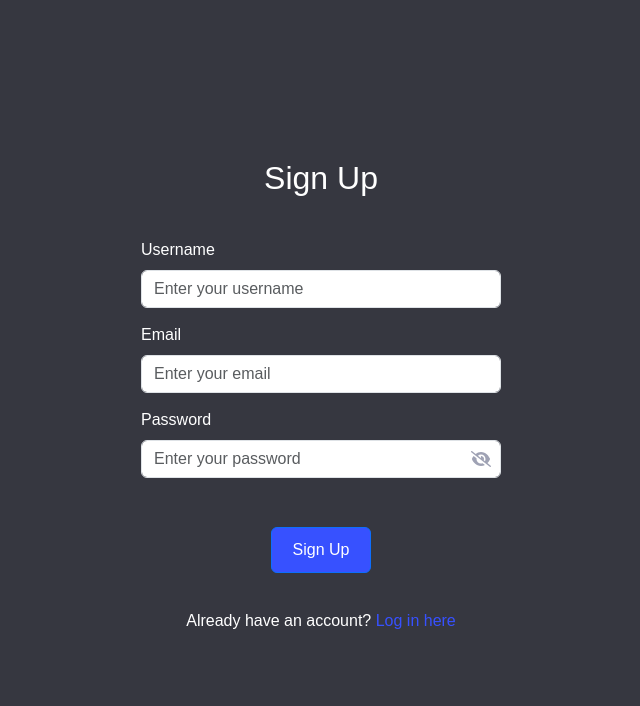
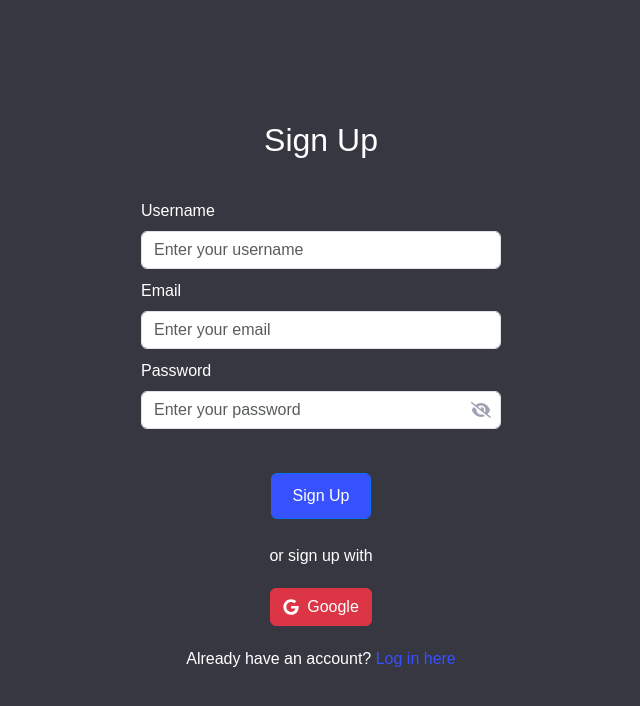
Before and after one commit to Sailesh75/PERN-todo, a React (Vite) app in the folder client/: page /signup in a window 1280 px wide. Shown: the top 706 px of the page, without its empty margins (319-959 px from the left). Built offline with nearby package versions, Linux system fonts and the light colour scheme; no server answers.

Commit message:
google outh integrated

```diff
--- a/client/package.json
+++ b/client/package.json
@@ -18,6 +18,7 @@
     "bootstrap": "^5.3.2",
     "react": "^18.2.0",
     "react-dom": "^18.2.0",
+    "react-icons": "^5.2.1",
     "react-toastify": "^10.0.5"
   },
   "devDependencies": {
--- a/client/src/App.jsx
+++ b/client/src/App.jsx
@@ -12,6 +12,7 @@ import Dashboard from "./components/Dashboard/Dashboard";
 import Login from "./login/Login";
 import SignUp from "./signUp/Signup";
 import Nopage from "./components/Nopage";
+import AuthCallback from "./components/OAuthCallback"; // Import AuthCallback component
 
 const App = () => {
   const [isAuthenticated, setIsAuthenticated] = useState(false);
@@ -29,7 +30,6 @@ const App = () => {
         },
       });
       const parseRes = response.data;
-      console.log(parseRes);
       setIsAuthenticated(parseRes === true);
     } catch (error) {
       console.error(error);
@@ -83,6 +83,10 @@ const App = () => {
             )
           }
         />
+        <Route
+          path="/auth/callback"
+          element={<AuthCallback setAuth={setAuth} />}
+        />
         <Route path="*" element={<Nopage />} />
       </Routes>
     </Router>
--- /dev/null
+++ b/client/src/components/OAuthCallback.jsx
@@ -0,0 +1,31 @@
+import React, { useEffect } from "react";
+import { useNavigate } from "react-router-dom";
+
+const AuthCallback = ({ setAuth }) => {
+  const navigate = useNavigate();
+
+  useEffect(() => {
+    const urlParams = new URLSearchParams(window.location.search);
+    console.log(urlParams);
+    const token = urlParams.get("token");
+    console.log(token);
+
+    if (token) {
+      localStorage.setItem("token", token);
+      setAuth(true);
+      navigate("/");
+    } else {
+      navigate("/login");
+    }
+  }, [navigate, setAuth]);
+
+  return (
+    <div className="d-flex justify-content-center align-items-center vh-100">
+      <div className="spinner-border" role="status">
+        <span className="visually-hidden">Loading...</span>
+      </div>
+    </div>
+  );
+};
+
+export default AuthCallback;
--- a/client/src/login/Login.jsx
+++ b/client/src/login/Login.jsx
@@ -62,7 +62,8 @@ const Login = ({ setAuth }) => {
               value={password}
               onChange={(e) => setPassword(e.target.value)}
             />
-            <span className="password-toggle-icon2">{ToggleIcon}</span>
+            {/* <span className="password-toggle-icon2">{ToggleIcon}</span>
+            <span>Forgot password</span> */}
           </div>
           <button type="submit" className="btn btn-primary login-btn">
             Login
--- a/client/src/signUp/Signup.jsx
+++ b/client/src/signUp/Signup.jsx
@@ -4,6 +4,7 @@ import api from "../api";
 import { toast } from "react-toastify";
 import PasswordToggle from "../components/PasswordToggle";
 import "../signUp/_signup.scss";
+import { FaGoogle, FaGithub, FaGitlab } from "react-icons/fa";
 
 const Signup = ({ setAuth }) => {
   const [username, setUsername] = useState("");
@@ -67,6 +68,10 @@ const Signup = ({ setAuth }) => {
     }
   };
 
+  const handleOAuthLogin = (provider) => {
+    window.location.href = `${api.defaults.baseURL}/auth/${provider}`;
+  };
+
   return (
     <div className="signup-container">
       <h2 className="signup-title">Sign Up</h2>
@@ -117,6 +122,15 @@ const Signup = ({ setAuth }) => {
           </button>
         </div>
       </form>
+      <p className="or-text">or sign up with</p>
+      <div className="oauth-buttons">
+        <button
+          className="btn btn-danger oauth-btn"
+          onClick={() => handleOAuthLogin("google")}
+        >
+          <FaGoogle /> Google
+        </button>
+      </div>
       <p className="form-label text-center mt-3">
         Already have an account?{" "}
         <a href="/login" className="login-link">
--- a/client/src/signUp/_signup.scss
+++ b/client/src/signUp/_signup.scss
@@ -20,7 +20,7 @@
 }
 
 .form-group {
-  margin-bottom: 15px;
+  margin-bottom: 10px;
 }
 
 .signup-btn {
@@ -47,6 +47,31 @@
   color: #9fa2b4;
 }
 
-.dashboard-header{
+.dashboard-header {
   display: flex;
 }
+
+.or-text {
+  margin: 5px 0;
+  font-size: 1rem;
+  color: #fff;
+}
+
+.oauth-buttons {
+  display: flex;
+  justify-content: space-between;
+  margin-top: 10px;
+
+  .oauth-btn {
+    display: flex;
+    align-items: center;
+    justify-content: center;
+    width: 100%;
+    margin: 5px;
+    font-size: 1rem;
+
+    svg {
+      margin-right: 8px;
+    }
+  }
+}
```
Also changed, not shown: client/src/login/_login.scss (line endings or trailing spaces), 1 other file (tests, documents, lock files or other folders).
